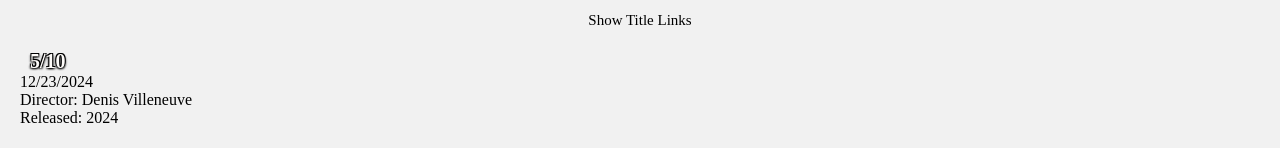
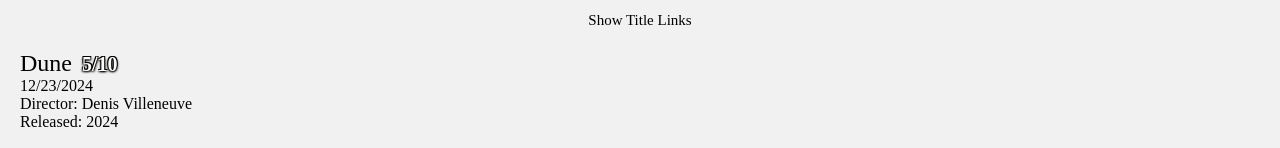
Before and after one commit to nkossally/movie-log, a React (Create React App) app: page / in a window 1280 px wide. Shown: the top 148 px of the page. Built offline with nearby package versions, Linux system fonts and the light colour scheme; no server answers.

Commit message:
fix refs

```diff
--- a/src/App.js
+++ b/src/App.js
@@ -127,10 +127,10 @@
 
       {showLinks && (
         <div className="links-container">
-          <button className="title-link" onClick={scrollRefIntoView(ref96)}>
+          <button className="title-link" onClick={scrollRefIntoView(ref98)}>
            Dune
           </button>
-          <button className="title-link" onClick={scrollRefIntoView(ref95)}>
+          <button className="title-link" onClick={scrollRefIntoView(ref97)}>
            Gladiator II
           </button>
           <button className="title-link" onClick={scrollRefIntoView(ref96)}>
@@ -446,9 +446,9 @@
         rating={}
       />  */}
       <Review
-        title=""
+        title="Dune"
         director="Denis Villeneuve"
-        ref={ref45}
+        ref={ref98}
         date="12/23/2024"
         releaseDate="2024"
         text="I don’t have inside whatever is required to really like this movie. Denis Villeneuve’s approach to sci fi is self-serious, brooding, humorless and sexless. This is not a fun movie on purpose. But it looks good. The actors are beautiful. The CGI is great. The shots are very nice individually. But the shots last too long sometimes. I prefer Dune’s meditative style of film-making in a small indie like Nomadland. For sci-fi, I like moving cameras, stylization over realism, and a sense of humor. There’s a disconnect between the heaviness of this film and the adult actors LARPing in silly costumes with toy swords."
@@ -469,7 +469,6 @@
         theater=""
         rating={6}
       />
-
       <Review
         title="Face/Off"
         director="John Woo"
```
